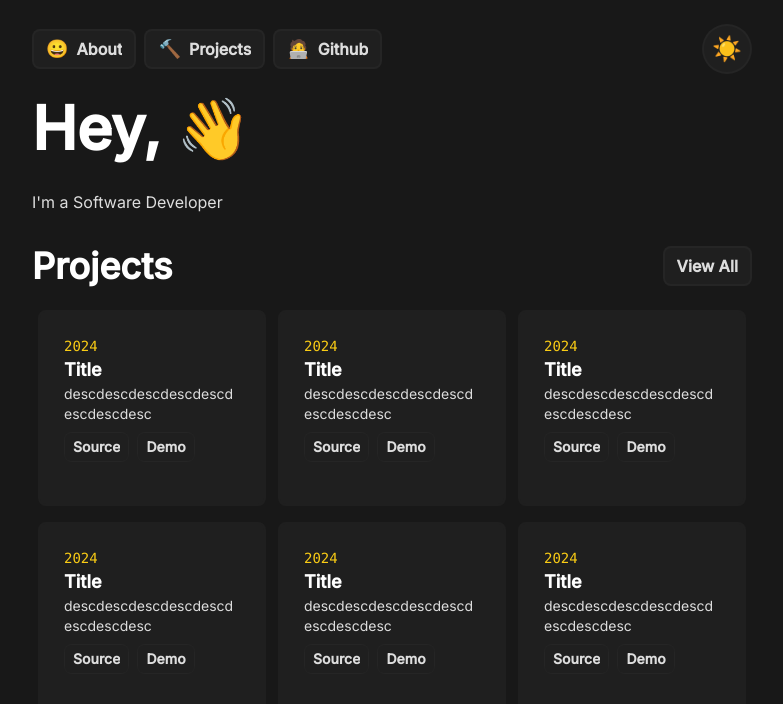
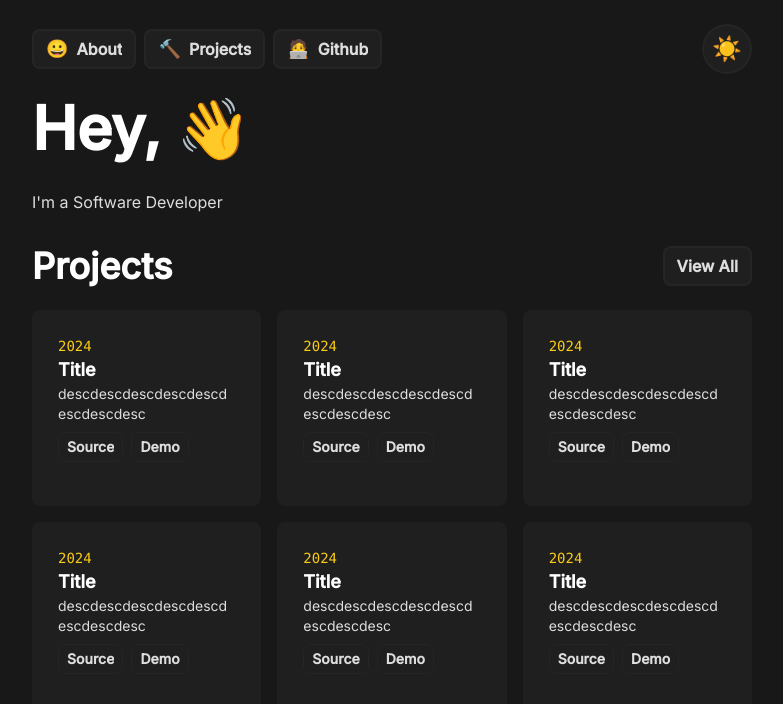
Before and after one commit to hua0-richard/web-portfolio, a React (Vite) app in the folder client-app/: page / in a window 1280 px wide. Shown: the top 704 px of the page, without its empty margins (248-1031 px from the left). Built offline with nearby package versions, Linux system fonts and the light colour scheme.

Commit message:
refactor: Project Card Flexbox

```diff
--- a/client-app/src/components/Card.tsx
+++ b/client-app/src/components/Card.tsx
@@ -1,7 +1,7 @@
 import ButtonRectangleSmall from "./ButtonRectangleSmall";
 export default function Card() {
   return (
-    <div className="w-[228px] h-[196px] p-[24px] flex flex-col justify-start items-start bg-dark-tertiary border-2 border-dark-tertiary rounded-lg">
+    <div className="grow-1 h-[196px] p-[24px] flex flex-col justify-start items-start bg-dark-tertiary border-2 border-dark-tertiary rounded-lg">
       <div className="text-yellow-400 font-mono text-sm">2024</div>
       <div className="text-white text-lg font-bold">Title</div>
       <p className="w-full break-all flex text-off-white text-sm break-words text-left">
--- a/client-app/src/components/Projects.tsx
+++ b/client-app/src/components/Projects.tsx
@@ -9,12 +9,12 @@ export default function Projects() {
       </div>
 
       <div className="my-[24px] w-full space-y-4">
-        <div className="flex justify-around w-full">
+        <div className="flex justify-around w-full space-x-4">
           <Card />
           <Card />
           <Card />
         </div>
-        <div className="flex justify-around w-full">
+        <div className="flex justify-around w-full space-x-4">
           <Card />
           <Card />
           <Card />
```
